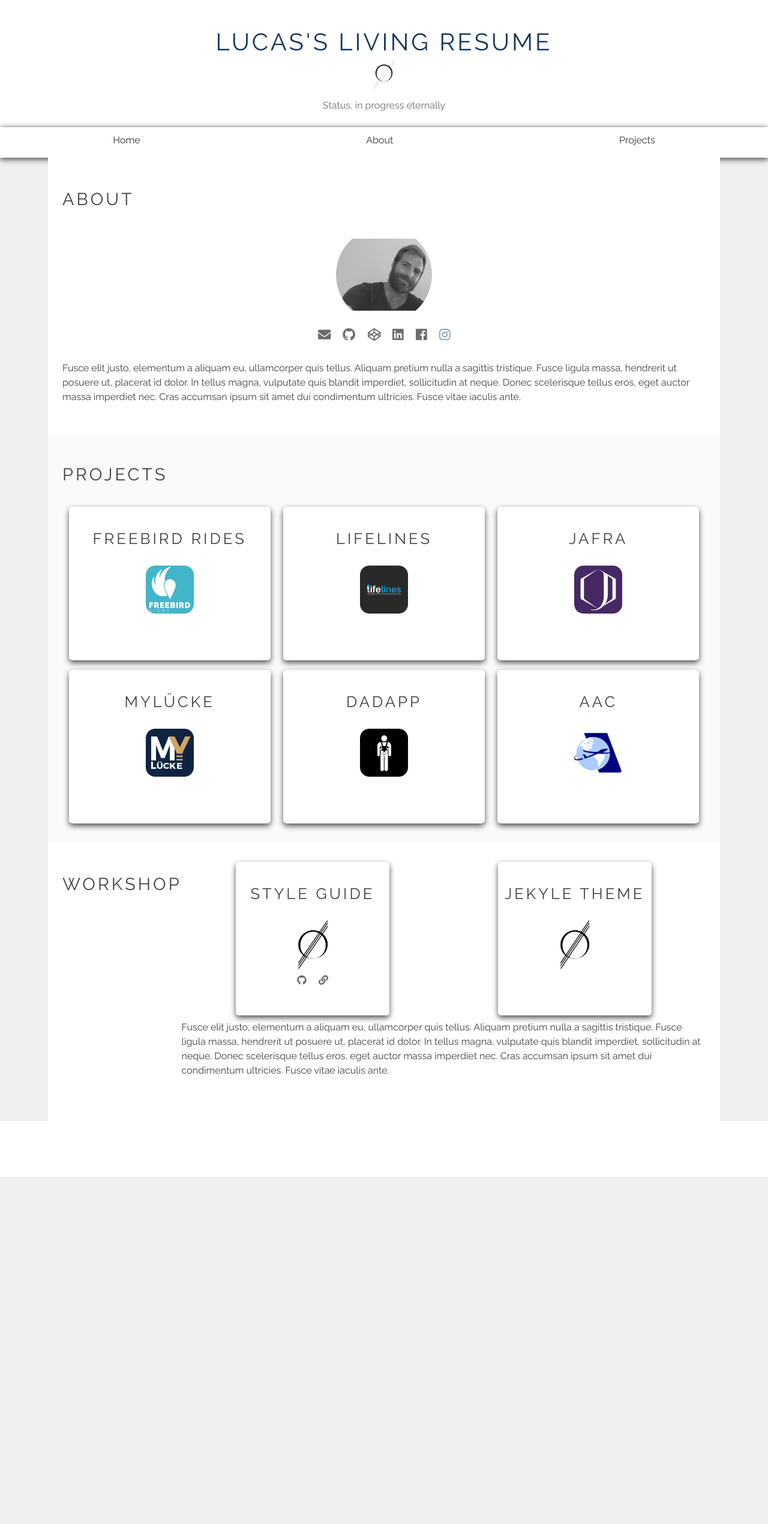
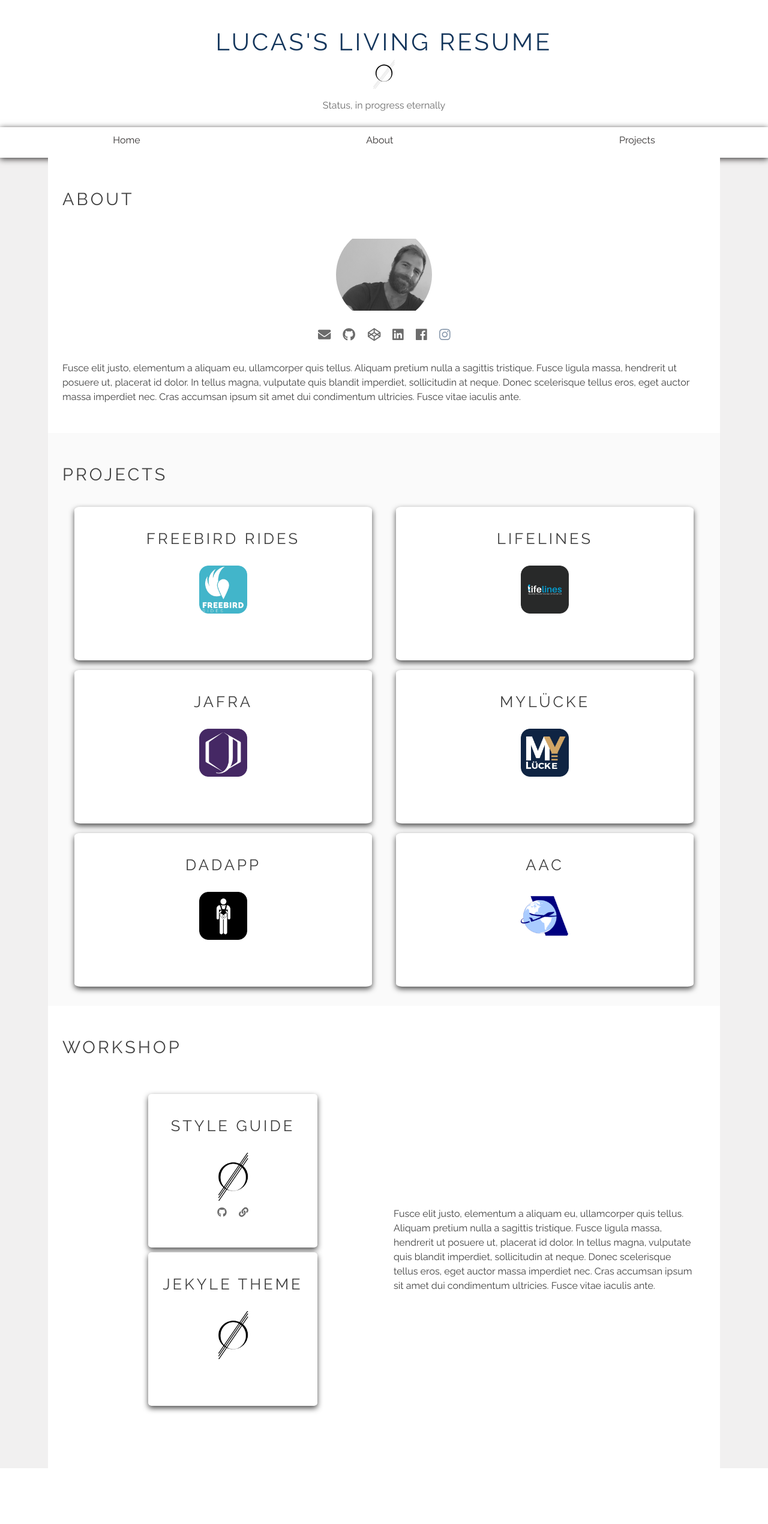
Before and after one commit to LucasZapico/lucaszapico.github.io, a Jekyll site: the page built from index.md, in a window 1280 px wide. Shown: the whole page at 60% size. Built offline with Jekyll 4.4.1, drawn with Linux system fonts in a browser that asks for light colours; nearby versions of some CDN libraries; before the commit the page ends 1962 px from its top, so only the background shows below that.

Commit message:
reorder workshop section

```diff
--- a/_layouts/home.html
+++ b/_layouts/home.html
@@ -22,7 +22,7 @@ layout: default
   <h2>Projects</h2>
   <div class="project-wrap">
     {% for project in site.data.projects %}
-    <article class="project-content">
+    <article class="project-content proj">
       <div class="top-tile-content">
         <h3>{{ project.title }}</h3>
         <img class="project-img" src="{{site.baseurl}}/{{ project.img }}"/>
@@ -41,6 +41,7 @@ layout: default
   <section id="workshop" class="workshop-section">
   <h2>WorkShop</h2>
   <div class="project-wrap workshop">
+    <section class="workshop-projects">
       {% for workshop in site.data.workshop %}
       <article class="project-content workshop">
         <div class="top-tile-content workshop">
@@ -57,9 +58,11 @@ layout: default
         </p>
       </article>
       {% endfor %}
-    <article class="workshop-des">
+    </section>
+
+    <section class="workshop-des">
       Fusce elit justo, elementum a aliquam eu, ullamcorper quis tellus. Aliquam pretium nulla a sagittis tristique. Fusce ligula massa, hendrerit ut posuere ut, placerat id dolor. In tellus magna, vulputate quis blandit imperdiet, sollicitudin at neque. Donec scelerisque tellus eros, eget auctor massa imperdiet nec. Cras accumsan ipsum sit amet dui condimentum ultricies. Fusce vitae iaculis ante.
-    </article>
+    </section>
   </div>
 
   </section>
--- a/_sass/layouts/_home-layout.scss
+++ b/_sass/layouts/_home-layout.scss
@@ -80,20 +80,20 @@ background-color: $lightgray;
 
 
     }
-    .project-content:hover {
+    .project-content.proj:hover {
         height: 30em;
     }
   }
 
 
 //WORKSHOP SECTION
-.workshop-section {
-  display: flex;
+.project-wrap.workshop {
+  display: grid;
+  grid-template-columns: 50% 50%;
+
   .workshop {
 
-
-
-    .project-content{
+    .project-content.workshop{
       width: 15em;
     }
 
@@ -108,9 +108,15 @@ background-color: $lightgray;
       letter-spacing: 1em;
       padding: .5em;
     }
-    .project-content:hover {
-        height: 15em;
+    .project-content.workshop:hover {
+        transform: scale(1.05) translate3d(0,0,0);
+        border: 1px solid transparent;
+
     }
+  }
+
+  .workshop-des {
+      padding: 1em;
   }
 }
 
@@ -118,6 +124,6 @@ background-color: $lightgray;
 @media screen and (min-width: 50em) {
 
   .project-content {
-    max-width: 20em;
+    max-width: 30em;
   }
 }
```
Lines whose indentation alone changed are shown as unchanged.
